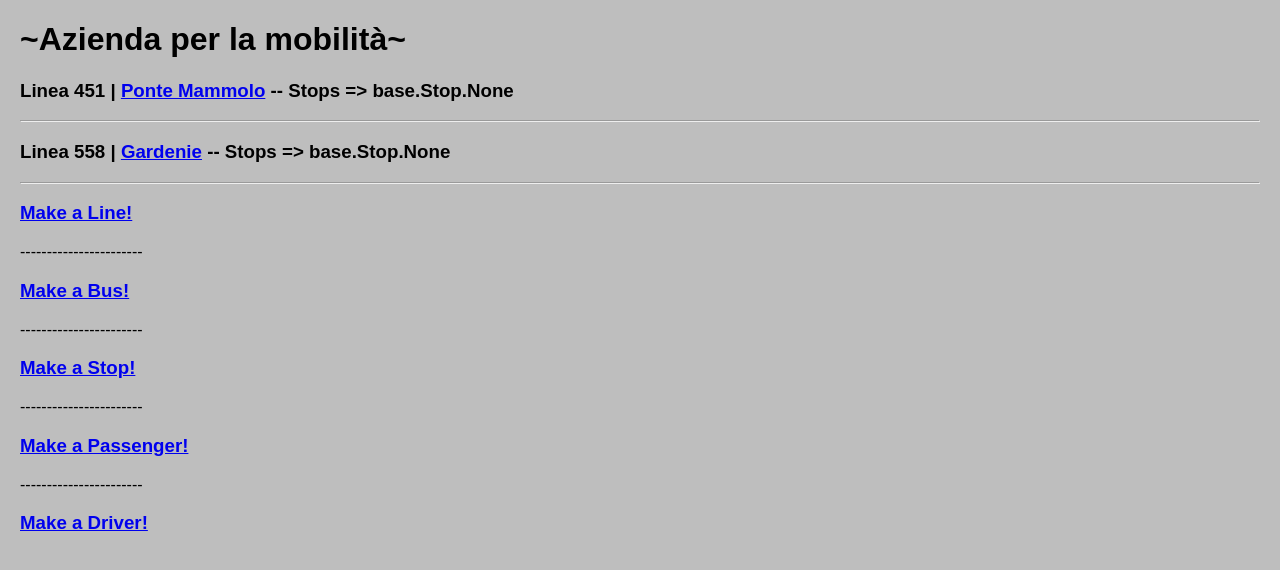
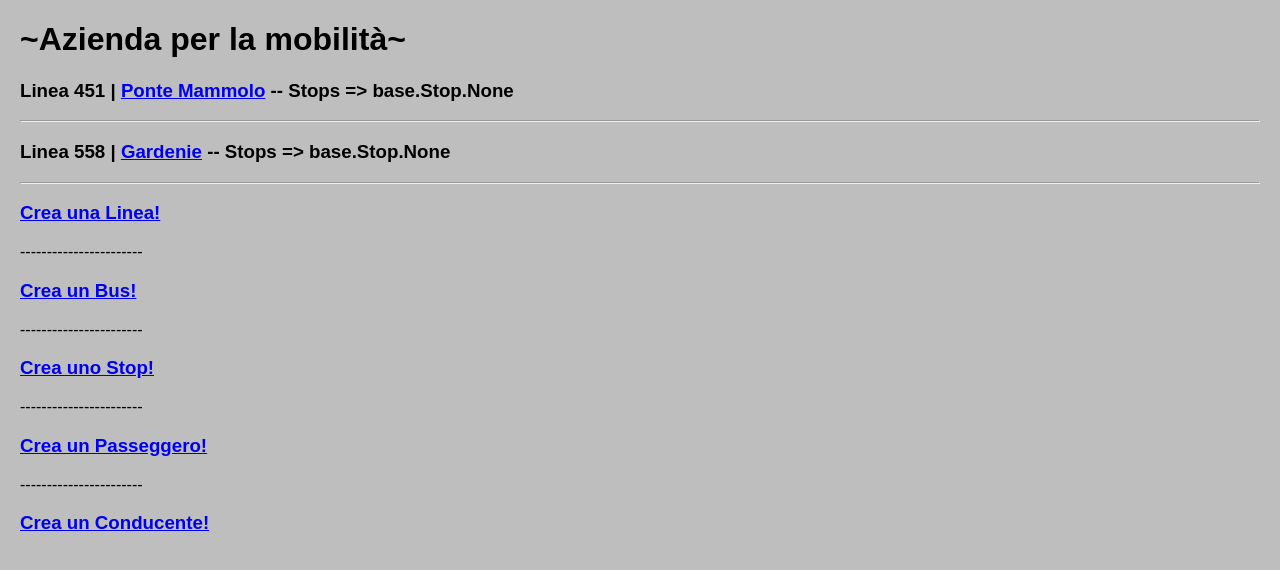
Before and after one commit to Banana-Giova/Progetto_ATAC, a Django app: page / in a window 1280 px wide. Shown: the part 96-666 px from the top of the page. Run offline with Django 3.2, Linux system fonts and the light colour scheme; data comes from the database, SQL or seed files in the repository.

Commit message:
Project alpha (almost) completed

```diff
--- a/templates/base/home.html
+++ b/templates/base/home.html
@@ -20,15 +20,15 @@
         {% endfor %}
     </div>
 
-    <h3><a href="{% url 'create-line' %}">Make a Line!</a></h3>
+    <h3><a href="{% url 'create-line' %}">Crea una Linea!</a></h3>
     -----------------------
-    <h3><a href="{% url 'create-bus' %}">Make a Bus!</a></h3>
+    <h3><a href="{% url 'create-bus' %}">Crea un Bus!</a></h3>
     -----------------------
-    <h3><a href="{% url 'create-stop' %}">Make a Stop!</a></h3>
+    <h3><a href="{% url 'create-stop' %}">Crea uno Stop!</a></h3>
     -----------------------
-    <h3><a href="{% url 'create-passenger' %}">Make a Passenger!</a></h3>
+    <h3><a href="{% url 'create-passenger' %}">Crea un Passeggero!</a></h3>
     -----------------------
-    <h3><a href="{% url 'create-driver' %}">Make a Driver!</a></h3>
+    <h3><a href="{% url 'create-driver' %}">Crea un Conducente!</a></h3>
 
 </div>
 
```
